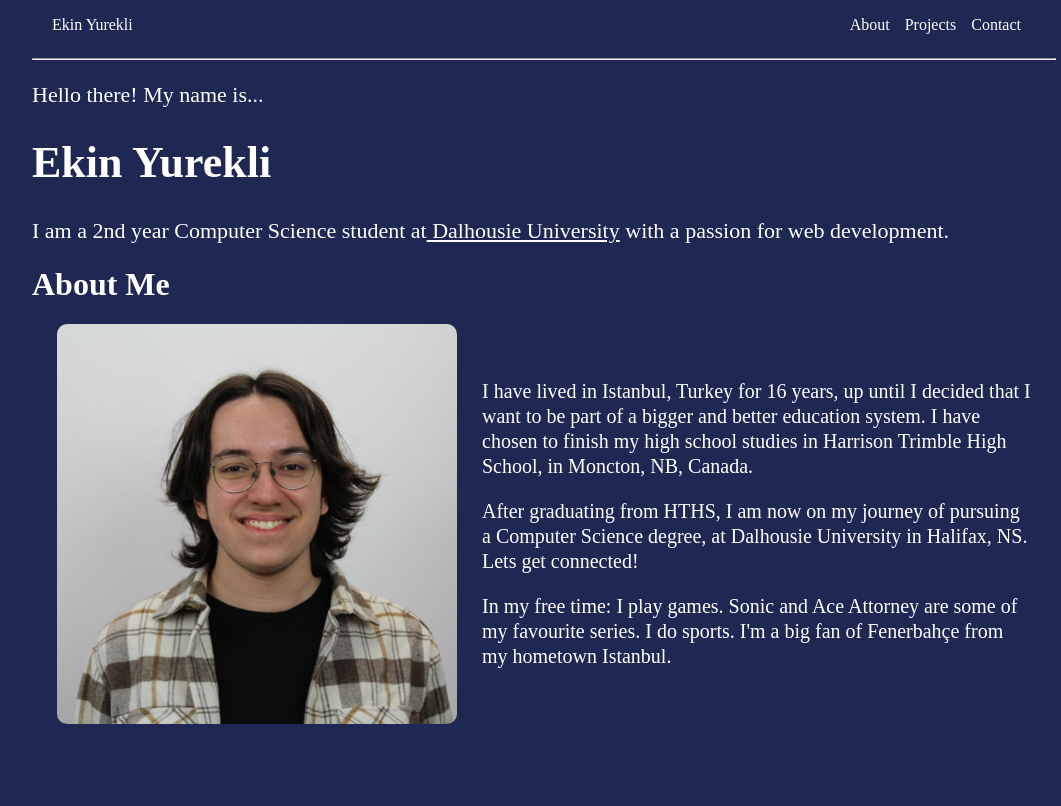
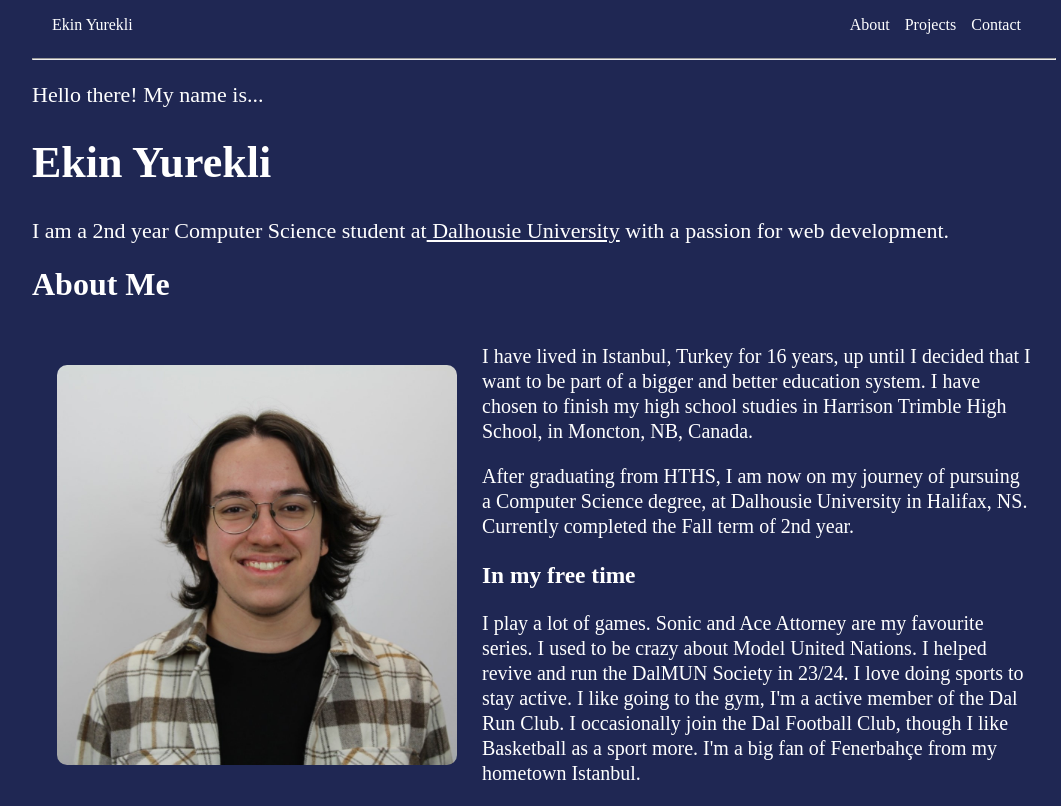
Before and after one commit to eyurekli/personal-site, a React app: page / in a window 1280 px wide. Shown: the whole page, without its empty margins (96-1157 px from the left). Built offline with nearby package versions, Linux system fonts and the light colour scheme; the HTML template or start-up script is replaced by a standard one.

Commit message:
Added more about me

```diff
--- a/src/components/About.jsx
+++ b/src/components/About.jsx
@@ -21,13 +21,16 @@ export default function About()
                         I have chosen to finish my high school studies in Harrison Trimble High School, in Moncton, NB, Canada.
                     </p>
                     <p>
-                        After graduating from HTHS,  I am now on my journey of pursuing a Computer Science degree,
-                        at Dalhousie University in Halifax, NS. Lets get connected!
+                        After graduating from HTHS, I am now on my journey of pursuing a Computer Science degree,
+                        at Dalhousie University in Halifax, NS. Currently completed the Fall term of 2nd year.
                     </p>
+                    <h3>In my free time</h3>
                     <p>
-                        In my free time:
-                        I play games. Sonic and Ace Attorney are some of my favourite series.
-                        I do sports. I'm a big fan of Fenerbahçe from my hometown Istanbul.
+                        I play a lot of games. Sonic and Ace Attorney are my favourite series.
+                        I used to be crazy about Model United Nations. I helped revive and run the DalMUN Society in 23/24.
+                        I love doing sports to stay active. I like going to the gym, I'm a active member of the Dal Run Club.
+                        I occasionally join the Dal Football Club, though I like Basketball as a sport more.
+                        I'm a big fan of Fenerbahçe from my hometown Istanbul.
                     </p>
                 </div>
             </div>
```
